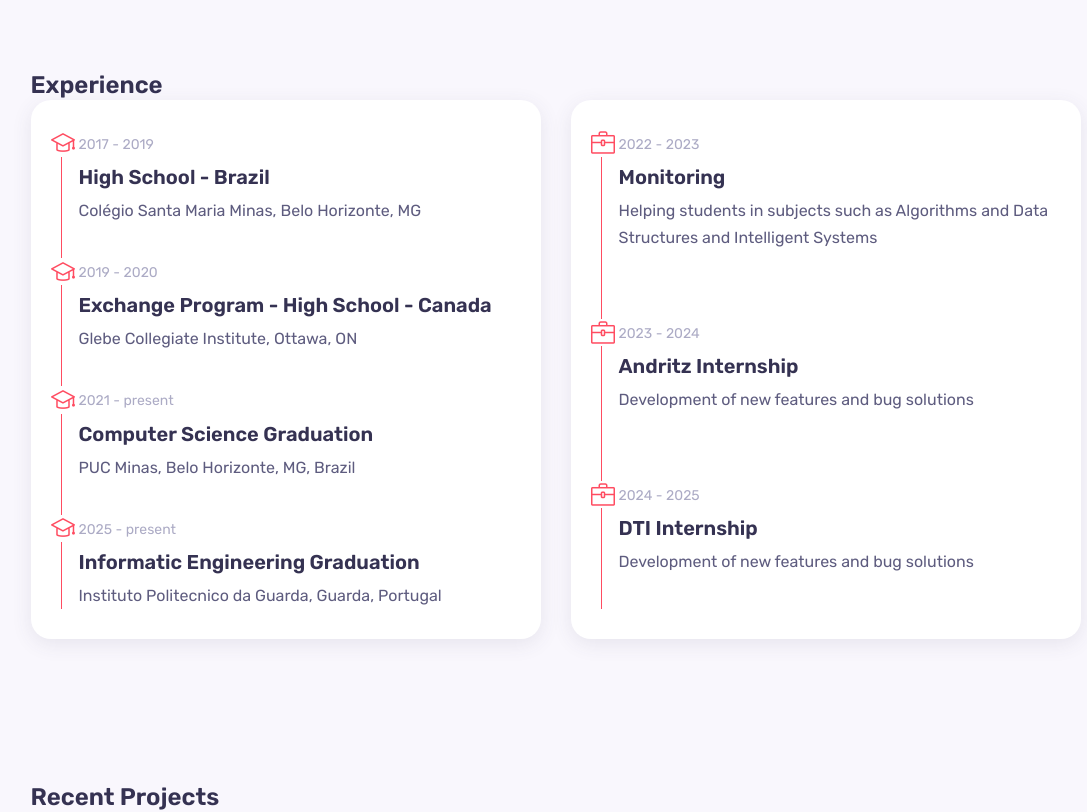
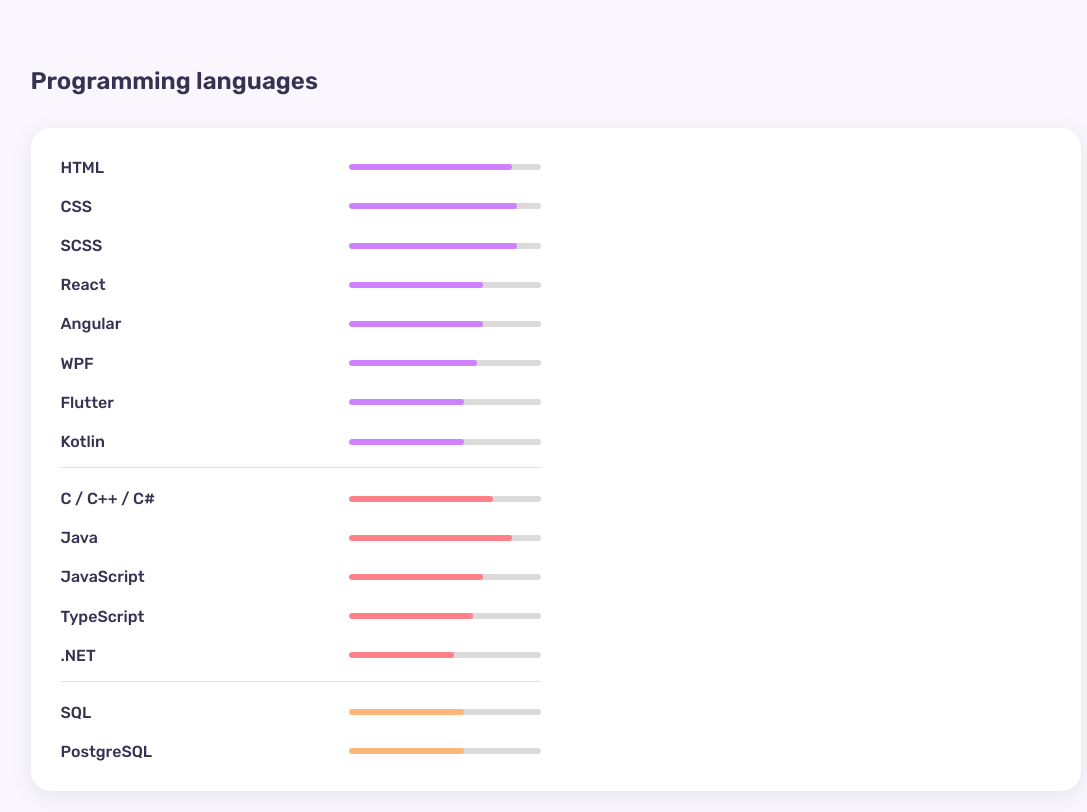
Before and after one commit to babi2707/portfolio, a React (Create React App) app: page / in a window 1280 px wide. Shown: the part 1880-2692 px from the top of the page, without its empty margins (132-1219 px from the left). Built offline with nearby package versions, Linux system fonts and the light colour scheme.

Commit message:
languages

```diff
--- a/src/App.js
+++ b/src/App.js
@@ -7,6 +7,7 @@
 import Resume from "./components/resume/Resume";
 import Portfolio from "./components/portfolio/Portfolio";
 import Contact from "./components/contact/Contact";
+import Languages from "./components/languages/Languages";
 
 const App = () => {
   const [toggle, setToggle] = useState(false);
@@ -18,6 +19,7 @@
         <Home />
         <About />
         <Services />
+        <Languages />
         <Resume />
         <Portfolio />
         <Contact />
--- /dev/null
+++ b/src/components/languages/Languages.jsx
@@ -0,0 +1,168 @@
+import React from "react";
+import "./languages.css";
+
+const Languages = () => {
+  return (
+    <section className="languages container section" id="languages">
+      <h2 className="section__title">Programming languages</h2>
+
+      <div className="languages__container grid">
+        <div className="languages__data grid">
+          <div className="languages__skills grid">
+            <div className="skills__data">
+              <div className="skills__content">
+                <h3 className="skills__name">HTML</h3>
+
+                <div className="skills__bar">
+                  <span className="skills__percentage html"></span>
+                </div>
+              </div>
+            </div>
+
+            <div className="skills__data">
+              <div className="skills__content">
+                <h3 className="skills__name">CSS</h3>
+
+                <div className="skills__bar">
+                  <span className="skills__percentage css"></span>
+                </div>
+              </div>
+            </div>
+
+            <div className="skills__data">
+              <div className="skills__content">
+                <h3 className="skills__name">SCSS</h3>
+
+                <div className="skills__bar">
+                  <span className="skills__percentage css"></span>
+                </div>
+              </div>
+            </div>
+
+            <div className="skills__data">
+              <div className="skills__content">
+                <h3 className="skills__name">React</h3>
+
+                <div className="skills__bar">
+                  <span className="skills__percentage react"></span>
+                </div>
+              </div>
+            </div>
+
+            <div className="skills__data">
+              <div className="skills__content">
+                <h3 className="skills__name">Angular</h3>
+
+                <div className="skills__bar">
+                  <span className="skills__percentage angular"></span>
+                </div>
+              </div>
+            </div>
+
+            <div className="skills__data">
+              <div className="skills__content">
+                <h3 className="skills__name">WPF</h3>
+
+                <div className="skills__bar">
+                  <span className="skills__percentage wpf"></span>
+                </div>
+              </div>
+            </div>
+
+            <div className="skills__data">
+              <div className="skills__content">
+                <h3 className="skills__name">Flutter</h3>
+
+                <div className="skills__bar">
+                  <span className="skills__percentage flutter"></span>
+                </div>
+              </div>
+            </div>
+
+            <div className="skills__data">
+              <div className="skills__content">
+                <h3 className="skills__name">Kotlin</h3>
+
+                <div className="skills__bar">
+                  <span className="skills__percentage kotlin"></span>
+                </div>
+              </div>
+            </div>
+
+            <div className="skills__data">
+              <div className="skills__content">
+                <h3 className="skills__name">C / C++ / C#</h3>
+
+                <div className="skills__bar">
+                  <span className="skills__percentage c"></span>
+                </div>
+              </div>
+            </div>
+
+            <div className="skills__data">
+              <div className="skills__content">
+                <h3 className="skills__name">Java</h3>
+
+                <div className="skills__bar">
+                  <span className="skills__percentage java"></span>
+                </div>
+              </div>
+            </div>
+
+            <div className="skills__data">
+              <div className="skills__content">
+                <h3 className="skills__name">JavaScript</h3>
+
+                <div className="skills__bar">
+                  <span className="skills__percentage js"></span>
+                </div>
+              </div>
+            </div>
+
+            <div className="skills__data">
+              <div className="skills__content">
+                <h3 className="skills__name">TypeScript</h3>
+
+                <div className="skills__bar">
+                  <span className="skills__percentage ts"></span>
+                </div>
+              </div>
+            </div>
+
+            <div className="skills__data">
+              <div className="skills__content">
+                <h3 className="skills__name">.NET</h3>
+
+                <div className="skills__bar">
+                  <span className="skills__percentage dot"></span>
+                </div>
+              </div>
+            </div>
+
+            <div className="skills__data">
+              <div className="skills__content">
+                <h3 className="skills__name">SQL</h3>
+
+                <div className="skills__bar">
+                  <span className="skills__percentage sql"></span>
+                </div>
+              </div>
+            </div>
+
+            <div className="skills__data">
+              <div className="skills__content">
+                <h3 className="skills__name">PostgreSQL</h3>
+
+                <div className="skills__bar">
+                  <span className="skills__percentage psql"></span>
+                </div>
+              </div>
+            </div>
+          </div>
+        </div>
+      </div>
+    </section>
+  );
+};
+
+export default Languages;
--- /dev/null
+++ b/src/components/languages/languages.css
@@ -0,0 +1,135 @@
+.languages__container {
+    margin-top: 2rem;
+}
+
+.languages__data {
+    padding: 1.875rem;
+    background-color: var(--container-color);
+    box-shadow: var(--shadow);
+    border-radius: var(--border-radius);
+    grid-template-columns: repeat(2, 1fr);
+    column-gap: 1.875rem;
+    align-items: flex-start;
+    position: relative;
+}
+
+.languages__skills {
+    row-gap: 1.25rem;
+}
+
+.skills__content {
+    display: flex;
+    align-items: center;
+    justify-content: space-between;
+}
+
+.skills__bar {
+    width: 40%;
+    height: 6px;
+    background-color: #b6b2b279;
+    border-radius: 0.5rem;
+    overflow: hidden;
+    margin-left: 1rem;
+}
+
+.skills__percentage {
+    display: block;
+    height: 100%;
+    border-radius: 0.5rem;
+}
+
+
+.skills__titles {
+    display: flex;
+    justify-content: space-between;
+    margin-bottom: 1rem;
+}
+
+.skills__name {
+    font-size: var(--normal-font-size);
+    font-weight: var(--font-medium);
+}
+
+.skills__data:nth-child(8),
+.skills__data:nth-child(13) {
+    padding-bottom: 1rem;
+    margin-bottom: 0.05rem;
+    border-bottom: 1px solid var(--border-color, #e0e0e0);
+}
+
+.html {
+    width: 85%;
+    background-color: rgb(205, 129, 255);
+}
+
+.css {
+    width: 88%;
+    background-color: rgb(205, 129, 255);
+}
+
+.react {
+    width: 70%;
+    background-color: rgb(205, 129, 255);
+}
+
+.angular {
+    width: 70%;
+    background-color: rgb(205, 129, 255);
+}
+
+.wpf {
+    width: 67%;
+    background-color: rgb(205, 129, 255);
+}
+
+.flutter {
+    width: 60%;
+    background-color: rgb(205, 129, 255);
+}
+
+.kotlin {
+    width: 60%;
+    background-color: rgb(205, 129, 255);
+}
+
+.c {
+    width: 75%;
+    background-color: rgb(255, 129, 135);
+}
+
+.java {
+    width: 85%;
+    background-color: rgb(255, 129, 135);
+}
+
+.js {
+    width: 70%;
+    background-color: rgb(255, 129, 135);
+}
+
+.ts {
+    width: 65%;
+    background-color: rgb(255, 129, 135);
+}
+
+.dot {
+    width: 55%;
+    background-color: rgb(255, 129, 135);
+}
+
+.sql {
+    width: 60%;
+    background-color: rgb(250, 183, 121);
+}
+
+.psql {
+    width: 60%;
+    background-color: rgb(250, 183, 121);
+}
+
+@media screen and (max-width: 768px) {
+    .languages__data {
+        grid-template-columns: 1fr;
+        row-gap: 1.875rem;
+    }
+}
```
